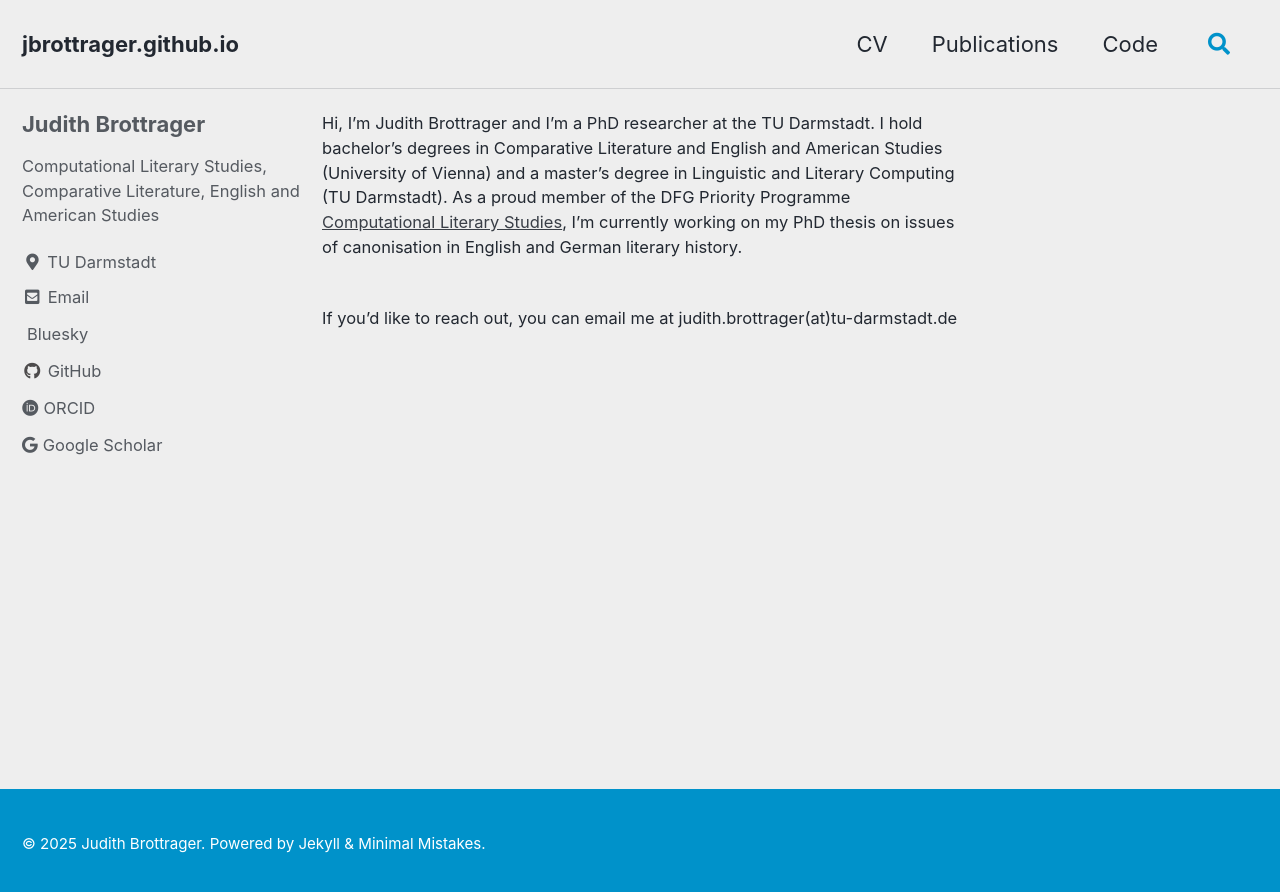
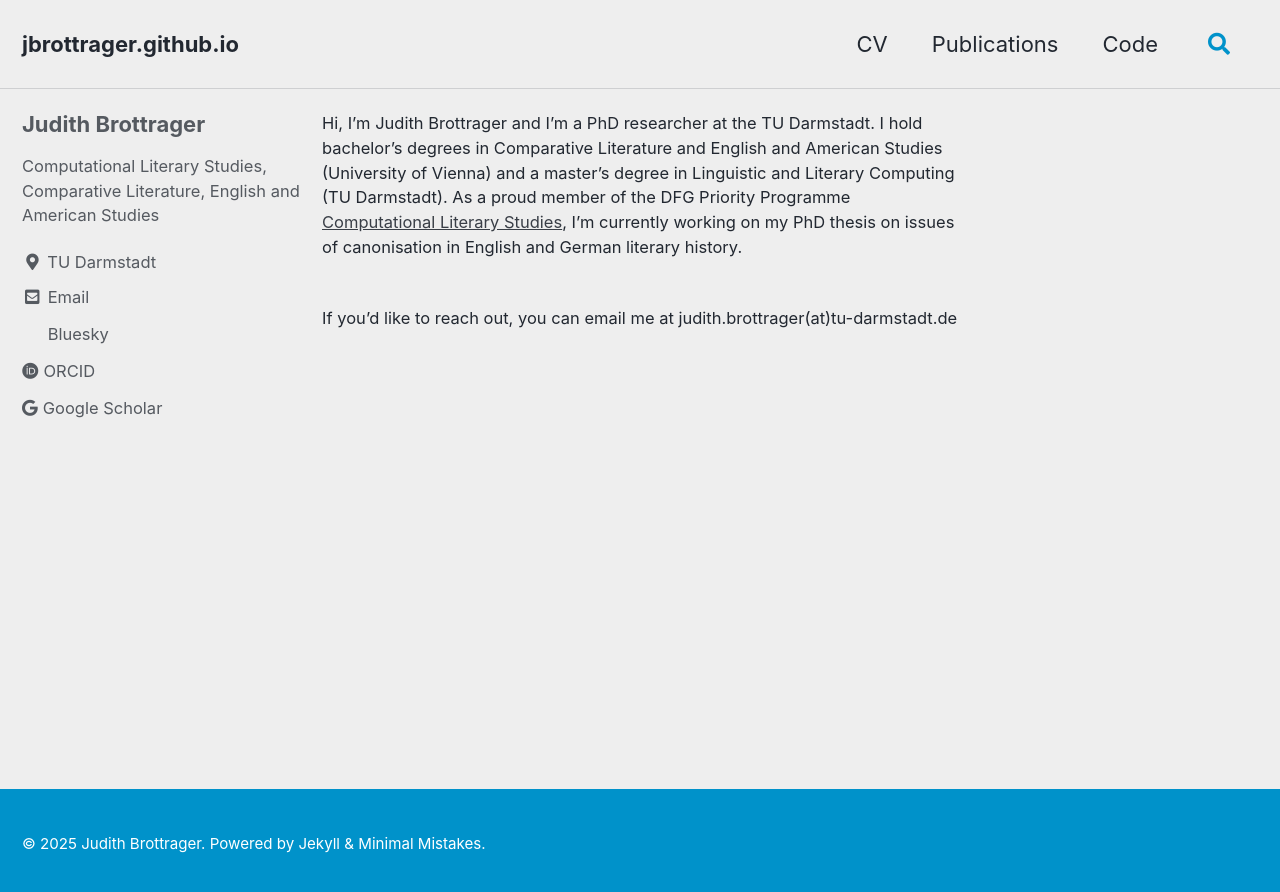
Before and after one commit to jbrottrager/jbrottrager.github.io, a Jekyll site: the page built from index.md, in a window 1280 px wide. Shown: the top 892 px of the page. Built offline with Jekyll 4.4.1, drawn with Linux system fonts in a browser that asks for light colours; cached includes are drawn as plain includes.

Commit message:
Update _config.yml

```diff
--- a/_config.yml
+++ b/_config.yml
@@ -112,11 +112,8 @@ author:
       icon: "fas fa-fw fa-envelope-square"
       url: "mailto:judith.brottrager@tu-darmstadt.de"
     - label: "Bluesky"
-      icon: "fab fa-blue-sky"
+      icon: "fab fa-fw fa-bluesky"
       url: "https://bsky.app/profile/jbrottrager.bsky.social"
-    - label: "GitHub"
-      icon: "fab fa-fw fa-github"
-      url: "https://github.com/jbrottrager"
     - label: "ORCID"
       icon: "fab fa-orcid"
       url: "https://orcid.org/0000-0002-3108-8936"
```
